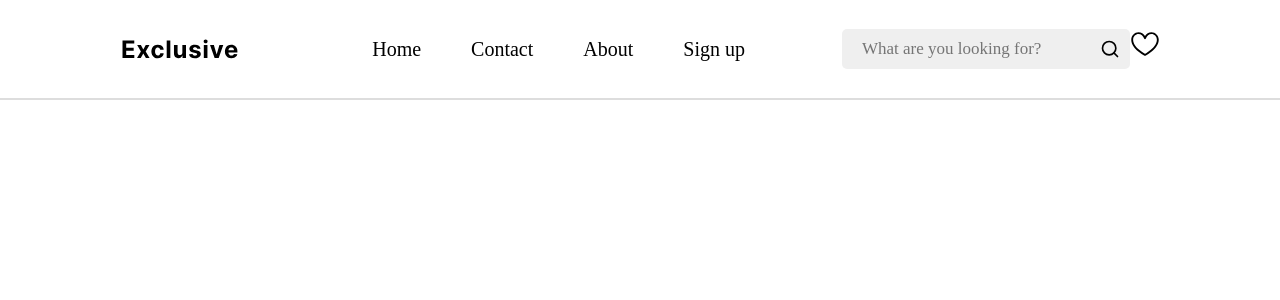
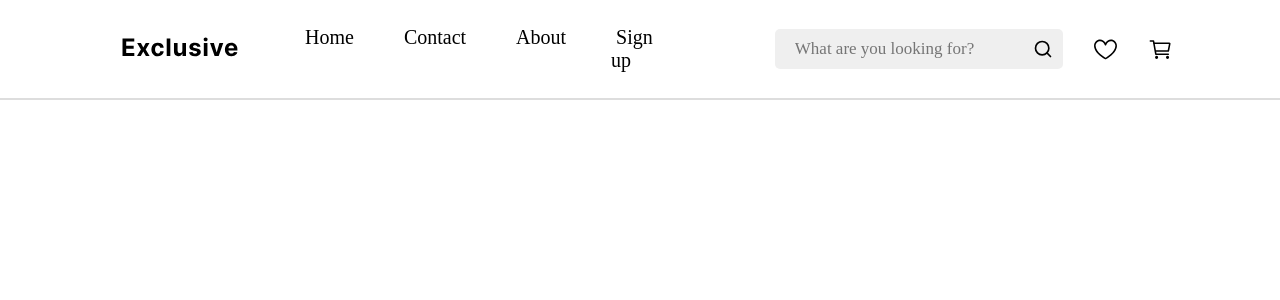
Before and after one commit to puzika/e-commerce-next, a Next.js app: page / in a window 1280 px wide. Shown: the top 300 px of the page. Built offline with nearby package versions, Linux system fonts and the light colour scheme.

Commit message:
added favorite and cart icons to navbar

```diff
--- /dev/null
+++ b/src/components/cart/cart,component.tsx
@@ -0,0 +1,13 @@
+'use client';
+
+import { IconContext } from 'react-icons';
+import { IoCartOutline } from 'react-icons/io5';
+import styles from './cart.module.scss';
+
+export default function Cart() {
+  return (
+    <IconContext.Provider value={{ size: '3.5rem' }}>
+      <IoCartOutline className={styles.cart} />
+    </IconContext.Provider>
+  )
+}
--- /dev/null
+++ b/src/components/cart/cart.module.scss
@@ -0,0 +1,4 @@
+.cart {
+  padding: 0 .5rem;
+  cursor: pointer;
+}
--- /dev/null
+++ b/src/components/favorite/favorite.component.tsx
@@ -0,0 +1,21 @@
+'use client';
+
+import { IconContext } from "react-icons"
+import { GoHeart, GoHeartFill } from "react-icons/go"
+import styles from './favorite.module.scss'
+
+type FavoriteProps = {
+  fill?: boolean,
+}
+
+export default function Favorite({ fill }: FavoriteProps) {
+  return (
+    <IconContext.Provider value={{size: '3.5rem'}}>
+      {
+        fill ?
+          <GoHeartFill className={styles.favorite} /> :
+          <GoHeart className={styles.favorite} />
+      }
+    </IconContext.Provider>
+  )
+}
--- /dev/null
+++ b/src/components/favorite/favorite.module.scss
@@ -0,0 +1,4 @@
+.favorite {
+  padding: 0 .5rem;
+  cursor: pointer;
+}
--- a/src/components/navbar/navbar.component.tsx
+++ b/src/components/navbar/navbar.component.tsx
@@ -1,18 +1,22 @@
 import Image from 'next/image';
 import Logo from 'public/logo.svg';
+import Link from 'next/link';
 import Search from '../search/search.component';
+import Favorite from '../favorite/favorite.component';
+import Cart from '../cart/cart,component';
 import styles from './navbar.module.scss';
 
 export default function Navbar() {
   return (
     <nav className={styles.navbar}>
+      <Link className={styles.logo} href={'/'}>
         <Image
-        className={styles.logo}
           src={Logo}
           alt={'Logo'}
           width="120"
           priority
         />
+      </Link>
       <ul className={styles.list}>
         <li className={styles.item}><a className={styles.link} href="#">Home</a></li>
         <li className={styles.item}><a className={styles.link} href="#">Contact</a></li>
@@ -21,6 +25,8 @@ export default function Navbar() {
       </ul>
       <div className={styles.right}>
         <Search name="search-products" placeholder='What are you looking for?' />
+        <Favorite />
+        <Cart />
       </div>
     </nav>
   )
--- a/src/components/search/search.component.tsx
+++ b/src/components/search/search.component.tsx
@@ -17,9 +17,6 @@ export default function Search({ placeholder, name }: SearchProps) {
       <label className={styles.label} htmlFor={name}>
         <LuSearch />
       </label>
-      <IconContext.Provider value={{ size: "3rem"}}>
-        <GoHeart />
-      </IconContext.Provider>
     </form>
   )
 }
--- a/src/components/search/search.module.scss
+++ b/src/components/search/search.module.scss
@@ -4,6 +4,7 @@
   display: flex;
   justify-content: flex-end;
   width: 35rem;
+  margin-right: .5rem;
 }
 
 .input {
```
Lines whose indentation alone changed are shown as unchanged.
